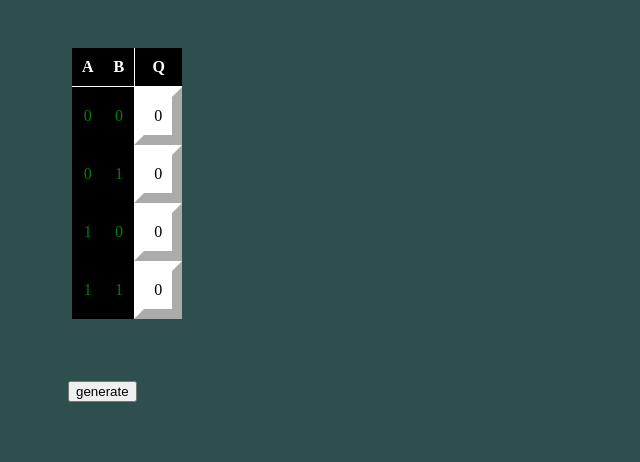
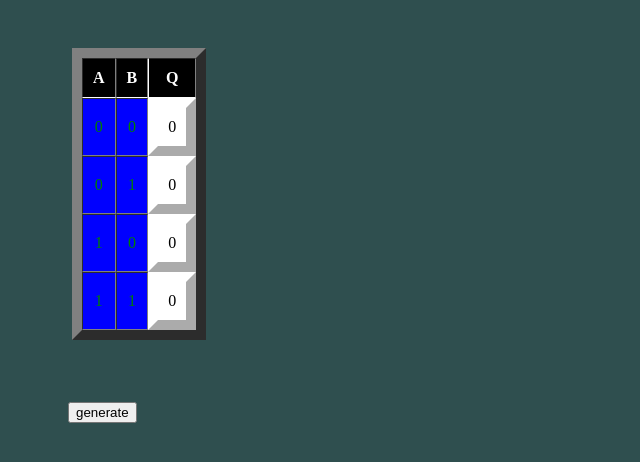
Before and after one commit to baileywest34/Advanced-git, a plain HTML site: page index.html in a window 1280 px wide. Shown: the whole page, without its empty margins (0-640 px from the left). Drawn offline with Linux system fonts and the light colour scheme.

Commit message:
changed 2 things

```diff
--- a/index.html
+++ b/index.html
@@ -11,7 +11,7 @@
 
 <body>
 
-    <table id="AB-table" cellspacing="0" cellpadding="10px">
+    <table id="AB-table" cellspacing="0" cellpadding="10px" border="10">
         <tr id="AB-table-top">
             <th>A</th>
             <th>B</th>
--- a/style.css
+++ b/style.css
@@ -34,7 +34,7 @@ td:nth-child(3) {
 }
 
 td:nth-child(1), td:nth-child(2) {
-    background-color: black;
+    background-color: blue;
     color: green;
 }
 
```
